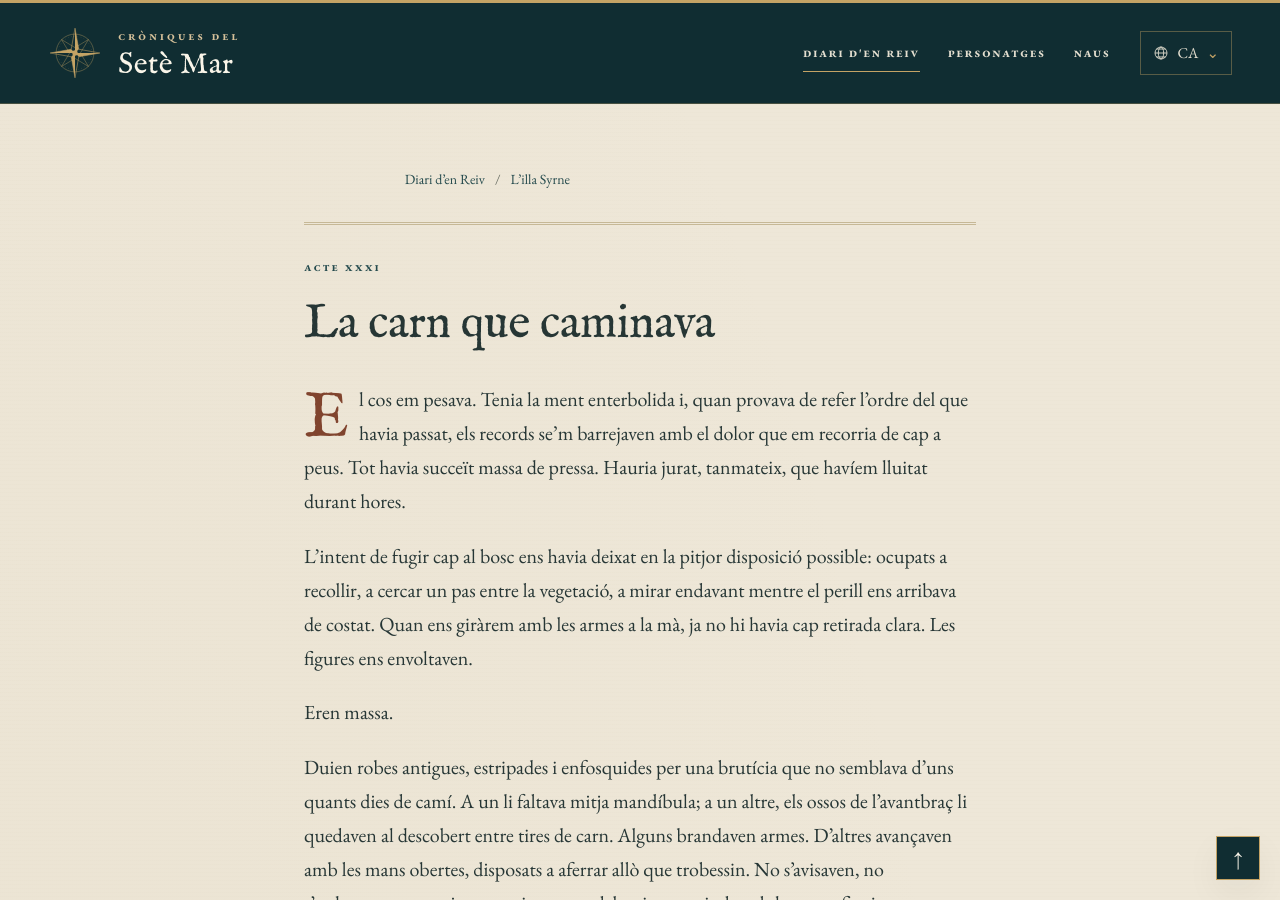
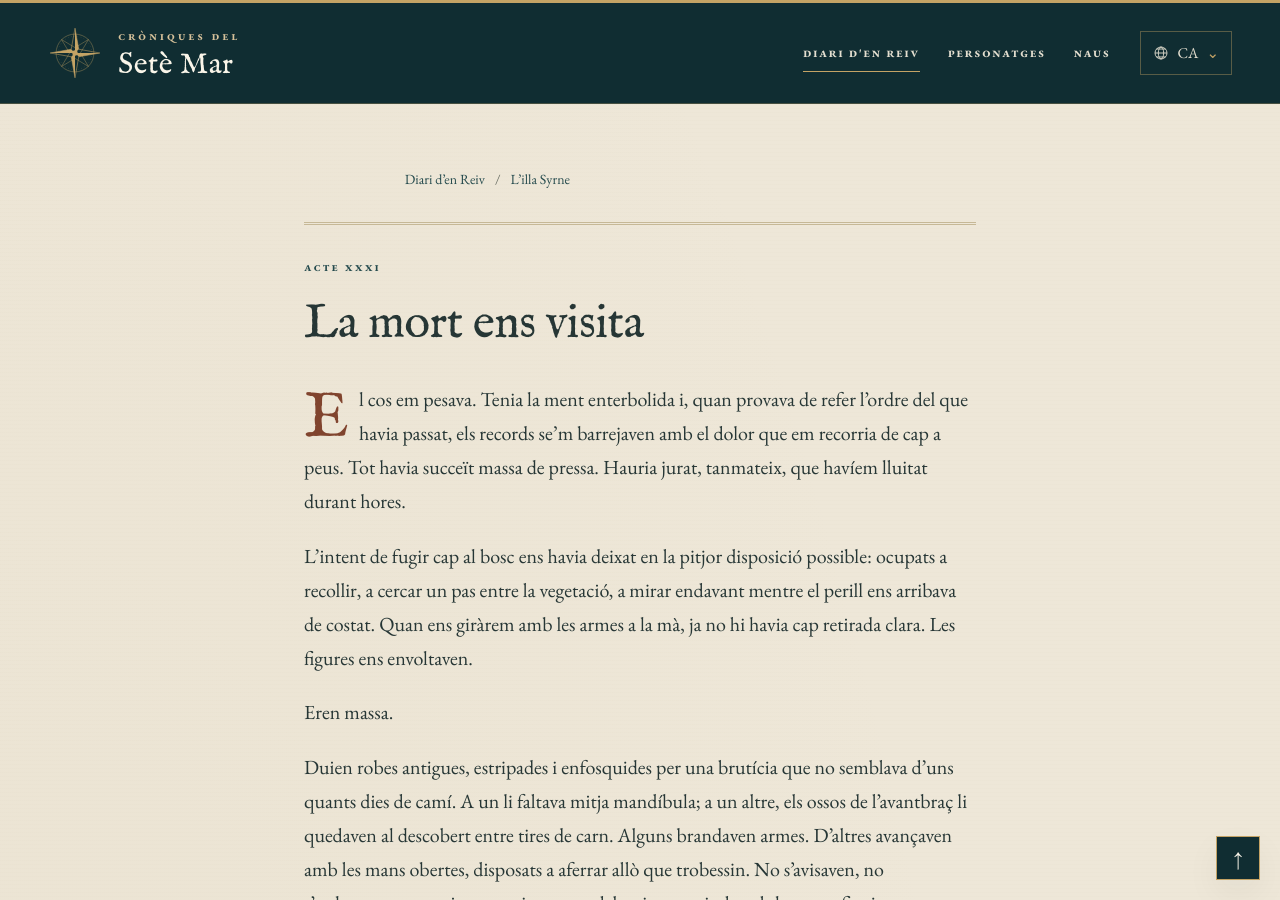
Before and after one commit to xafarre/diaridenreiv, a Jekyll site: the page built from diari/capitol05/acte31/acte31.md, in a window 1280 px wide and 900 px high. Built offline with Jekyll 4.4.1, drawn with Linux system fonts in a browser that asks for light colours.

Commit message:
Canvia el títol de l’acte XXXI a La mort ens visita

```diff
--- a/diari/capitol05/acte31/acte31.md
+++ b/diari/capitol05/acte31/acte31.md
@@ -4,7 +4,7 @@ type: act
 chapter: chapter05
 language: ca
 translation_key: capitol05-acte31
-title: La carn que caminava
+title: La mort ens visita
 label: Acte XXXI
 order: 31
 summary: "La fugida fracassa i una criatura al coll d’en Kamui converteix un company en l’amenaça més propera."
```
